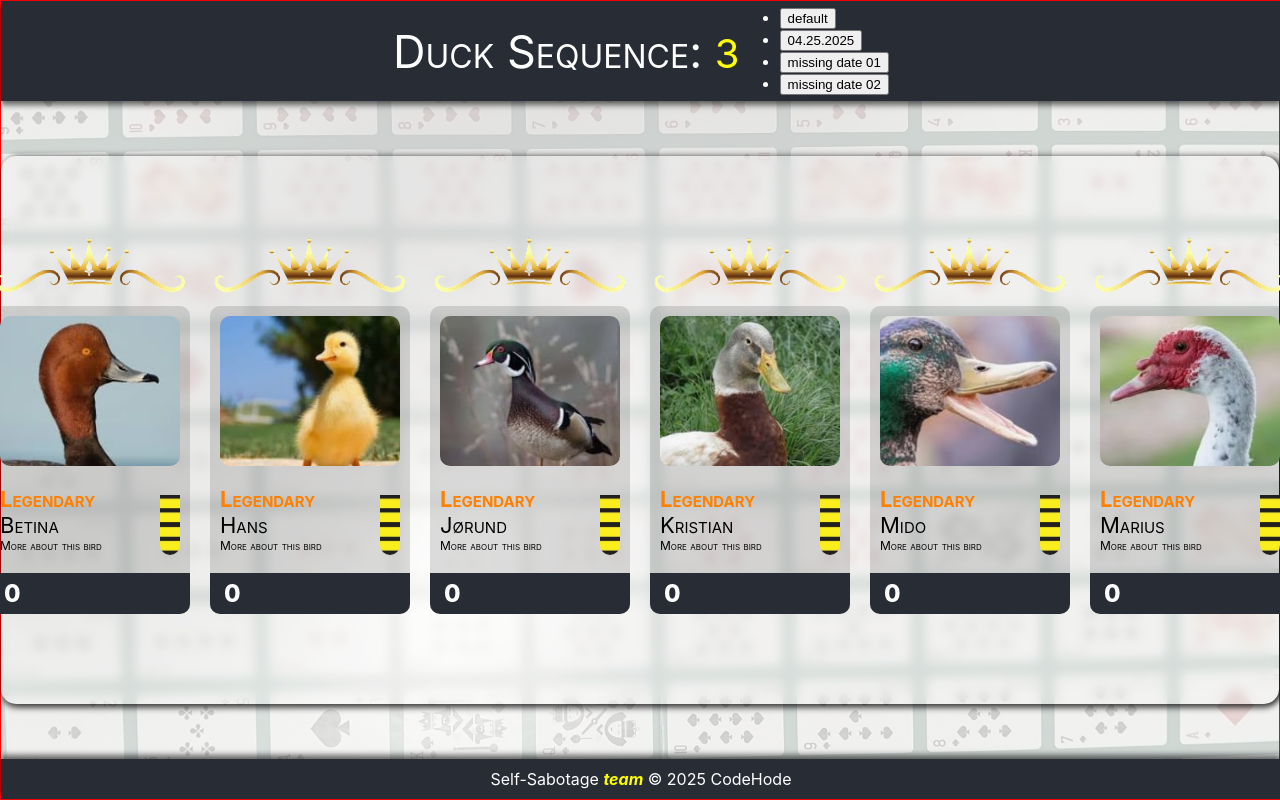
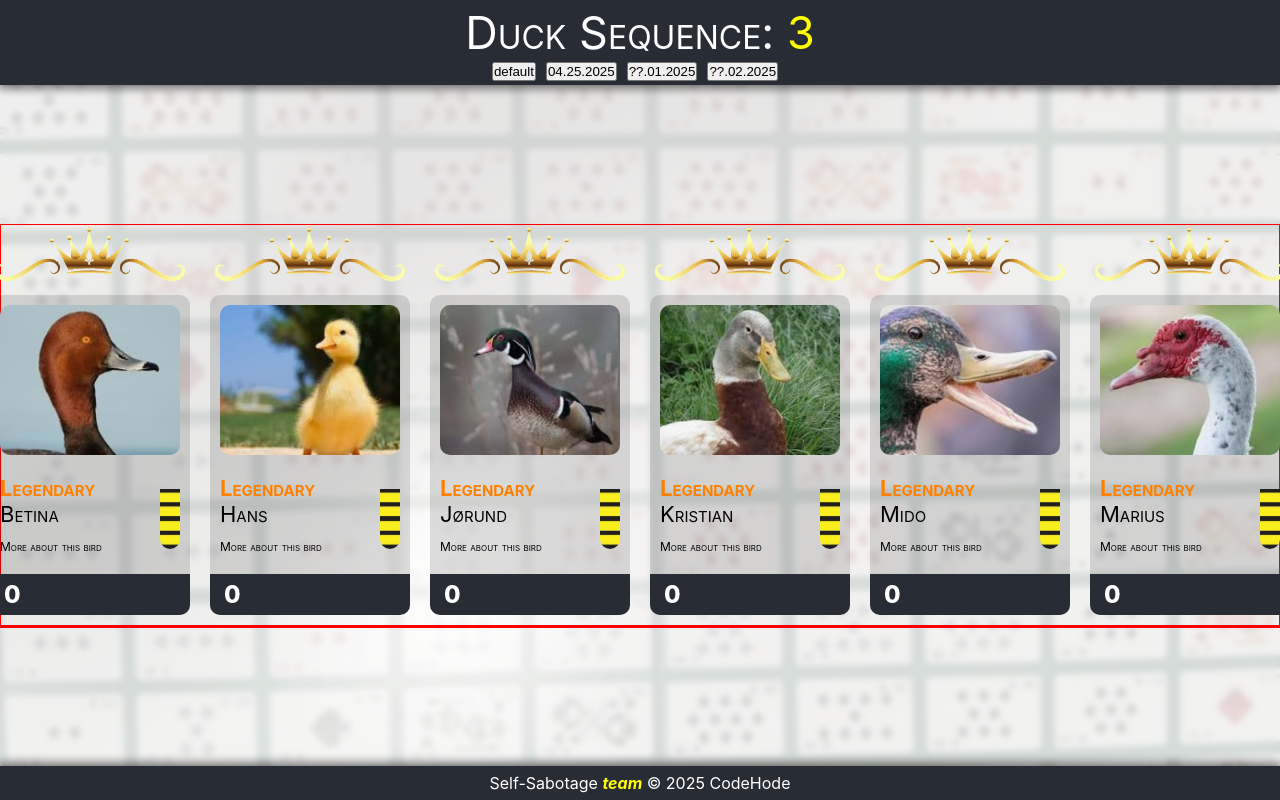
Before and after one commit to VoltG3/Duck_Sequence, a React (Create React App) app: page / in a window 1280 px wide. Built offline with nearby package versions, Linux system fonts and the light colour scheme.

Commit message:
[ UPDATE ] - styles

```diff
--- a/public/assets/data.json
+++ b/public/assets/data.json
@@ -26,7 +26,7 @@
     "player10": { "count": "1", "name": "Gjest" }
   },
   {
-    "date": "missing date 01",
+    "date": "??.01.2025",
     "player01": { "count": "3", "name": "Alex" },
     "player02": { "count": "2", "name": "Andreas" },
     "player03": { "count": "2", "name": "Betina" },
@@ -39,7 +39,7 @@
     "player10": { "count": "1", "name": "Gjest" }
   },
   {
-    "date": "missing date 02",
+    "date": "??.02.2025",
     "player01": { "count": "5", "name": "Alex" },
     "player02": { "count": "4", "name": "Andreas" },
     "player03": { "count": "3", "name": "Betina" },
--- a/src/App.js
+++ b/src/App.js
@@ -3,46 +3,37 @@ import { GlobalStyles } from "./GlobalStyles"
 import { DataLoader } from "./dataloader/dataloader"
 import { SectionHeader } from "./sections/section.header"
 import SectionContent from "./sections/section.content"
+import SectionInfo from "./sections/section.info"
 import SectionFooter from "./sections/section.footer"
-import { useSelector } from "react-redux"
 import config from "./config"
 
 function App() {
-    const isDataLoaded = useSelector(state => state.isDataLoaded)
 
   return (
-    <StyledDesktop>
-        <div className="styledDesktop_Background">
-            <div className="styledDesktop_Mask">
-                <div className="styledDesktop_Content">
+    <AppContainer>
+        <div className="background_img">
+            <div className="background_mask">
+                <div className="appSections">
                     <GlobalStyles />
                     <DataLoader />
-                    <div
-                        style={{
-                            display: "flex",
-                            flexDirection: "column",
-                            width: "100%",
-                            height: "100%",
-                            border: "1px solid red"
-                    }}> {/* this div preserve from z-index issue */}
-                        { isDataLoaded ? <SectionHeader /> : null}
-                        { isDataLoaded ? <SectionContent /> : null}
+                        <SectionHeader />
+                        <SectionContent />
+                    {/* <SectionInfo />*/}
                         <SectionFooter />
-                    </div>
                 </div>
             </div>
         </div>
-    </StyledDesktop>
+    </AppContainer>
   )
 }
 
-const StyledDesktop = styled.div`
+const AppContainer = styled.div`
     position: relative;
     height: 100vh;
     width: 100vw;
     overflow: hidden;
 
-    .styledDesktop_Background {
+    .background_img {
         position: absolute;
         top: 0;
         left: 0;
@@ -53,19 +44,9 @@ const StyledDesktop = styled.div`
         background-repeat: no-repeat;
         background-position: center;
         z-index: 0;
-
-        .discable_zIndex {
-            position: absolute;
-            top: 0;
-            left: 0;
-            right: 0;
-            bottom: 0;
-            z-index: 1;
-            pointer-events: none;
-        }
     }
 
-    .styledDesktop_Mask {
+    .background_mask {
         position: absolute;
         top: 0;
         left: 0;
@@ -75,7 +56,7 @@ const StyledDesktop = styled.div`
         z-index: 1;
     }
 
-    .styledDesktop_Content {
+    .appSections {
         position: relative;
         display: flex;
         flex-direction: column;
--- a/src/GlobalStyles.js
+++ b/src/GlobalStyles.js
@@ -5,11 +5,16 @@ export const GlobalStyles = createGlobalStyle`
 
         --color--primary: #282c34;
 
+
         --card--color--01: rgba(36, 39, 34, 0.15);
 
         --range--color--01: #FF8000;
         --range--color--02: #027FC1;
         --range--color--03: #8080C0;
         --range--color--04: #7F8000;
+
+        --space: 0.625rem // 10px;
+
+
     }
 `
--- a/src/components/card.js
+++ b/src/components/card.js
@@ -60,7 +60,7 @@ export const Card = ({ id, name, count, rank, image }) => {
                         }}>{ getPlayerTitle(rank)}</p>
 
                         <p>{ name }</p>
-                        <p style={{ fontSize: "12px"}}>More about this bird</p>
+                        <p style={{ fontSize: "12px", paddingTop: "12px"}}>More about this bird</p>
                     </div>
 
                     {/* <p>rank { rank }</p> */}
--- a/src/dataloader/dataloader.js
+++ b/src/dataloader/dataloader.js
@@ -47,7 +47,7 @@ export const DataLoader = () => {
         let isMounted = true;
 
         const loadData = async () => {
-            const response = await fetch("/assets/data.json")
+            const response = await fetch(`${process.env.PUBLIC_URL}/assets/data.json`)
 
             if (!response.ok) {
                 console.error(`Error: HTTP status ${response.status}`)
--- a/src/index.css
+++ b/src/index.css
@@ -7,6 +7,8 @@ html, body {
 
 * {
     box-sizing: border-box;
+    padding: 0;
+    margin: 0;
 }
 
 body {
@@ -21,3 +23,14 @@ code {
     font-family: source-code-pro, Menlo, Monaco, Consolas, 'Courier New',
     monospace;
 }
+
+@keyframes fadeIn {
+    to {
+        opacity: 1;
+    }
+}
+
+.fadeIn {
+    opacity: 0;
+    animation: fadeIn 0.1s ease-in forwards;
+}
--- a/src/sections/section.content.js
+++ b/src/sections/section.content.js
@@ -5,7 +5,6 @@ function SectionContent() {
 
     return (
         <StyledContent>
-            <div className="innerSectionContent">
             <div className="cardSet">
                 <GetCards variant={"place_first"} />
                 <GetCards variant={"place_second"} />
@@ -14,7 +13,6 @@ function SectionContent() {
 
             <div className="cardSet">
                 <GetCards variant={""} />
-                </div>
             </div>
         </StyledContent>
     )
@@ -25,22 +23,10 @@ const StyledContent = styled.div`
     flex-direction: column;
     justify-content: center;
     align-content: center;
-    width: auto;
+    width: 100%;
     height: 100%;
-
-    .innerSectionContent {
-        display: flex;
-        flex-direction: column;
-        justify-content: center;
-        align-content: center;
-        padding: 80px;
-        backdrop-filter: blur(6px);
-        border-radius: 15px;
-        box-shadow:
-                4px 0 6px rgba(0, 0, 0, 0.6),   /* right shadow  */
-                0 4px 6px rgba(0, 0, 0, 0.6);   /* bottom shadow */
+    backdrop-filter: blur(3px);
     background-color: rgba(255, 255, 255, 0.1);
-    }
 
     .cardSet {
         display: flex;
@@ -49,6 +35,8 @@ const StyledContent = styled.div`
         align-content: center;
         width: auto;
         height: auto;
+        border: solid 1px red;
+
     }
 `
 
--- a/src/sections/section.header.js
+++ b/src/sections/section.header.js
@@ -4,7 +4,7 @@ import { storeTargetDate } from "../redux/actions"
 
 const StyledHeader = styled.div`
     display: flex;
-    flex-direction: row;
+    flex-direction: column;
     justify-content: center;
     align-items: center;
     width: 100vw;
@@ -12,9 +12,23 @@ const StyledHeader = styled.div`
     background: var(--color--primary);
     color: white;
     box-shadow: 0 4px 6px rgba(0, 0, 0, 0.6);
-    & p {
-        font-size: 45px;
+
+    & p, span {
+        font-size: clamp(1.25rem, 5vw, 2.813rem);
         font-variant: small-caps;
+    }
+
+    & span {
+        color: yellow;
+    }
+
+    & ul {
+        list-style: none;
+    }
+
+    & li {
+        display: inline-block;
+        margin-right: var(--space);
     }
 `
 
@@ -24,7 +38,7 @@ export const SectionHeader = () => {
     const isDataLoaded = useSelector(state => state.isDataLoaded)
 
     if (!isDataLoaded || !timeRecordsObj || Object.keys(timeRecordsObj).length === 0) {
-        return <p>Loading dates…</p>;
+        return <p>Loading dates…</p>
     }
 
     const timeRecords = Object.keys(timeRecordsObj)
@@ -36,20 +50,17 @@ export const SectionHeader = () => {
 
     return (
         <StyledHeader>
-            <p>
-                Duck Sequence:{" "}
-                <span style={{ fontSize: "40px", color: "yellow" }}>{ totalCount - 1 }</span>
-            </p>
+            <p>Duck Sequence:{" "}<span>{ totalCount - 1 }</span></p>
 
             <ul>
                 {timeRecords.map((item, index) => (
-                    <li key={`${item}-${index}`}>
+                    <li key={`${ item }-${ index }`}>
                         <button
-                            id={item}
-                            onClick={() => {
-                                console.log("Dispatching item: ", item);
-                                dispatch(storeTargetDate(item));
+                            style={{
+
                             }}
+                            id={ item }
+                            onClick={() => { dispatch(storeTargetDate(item)) }}
                         >
                             { item }
                         </button>
--- /dev/null
+++ b/src/sections/section.info.js
@@ -0,0 +1,25 @@
+import styled from "styled-components";
+
+function info() {
+    return (
+        <StyledInfo>
+            <p>info</p>
+        </StyledInfo>
+    )
+}
+
+const StyledInfo = styled.div`
+    position: absolute;
+    display: flex;
+    flex-direction: column;
+    justify-content: center;
+    align-items: center;
+    height: 150px;
+    width: 150px;
+    z-index: 3;
+    border: solid 1px green;
+    backdrop-filter: blur(18px);
+    background-color: rgba(220, 37, 37, 0.1);
+`
+
+export default info
```
Lines whose indentation alone changed are shown as unchanged.
